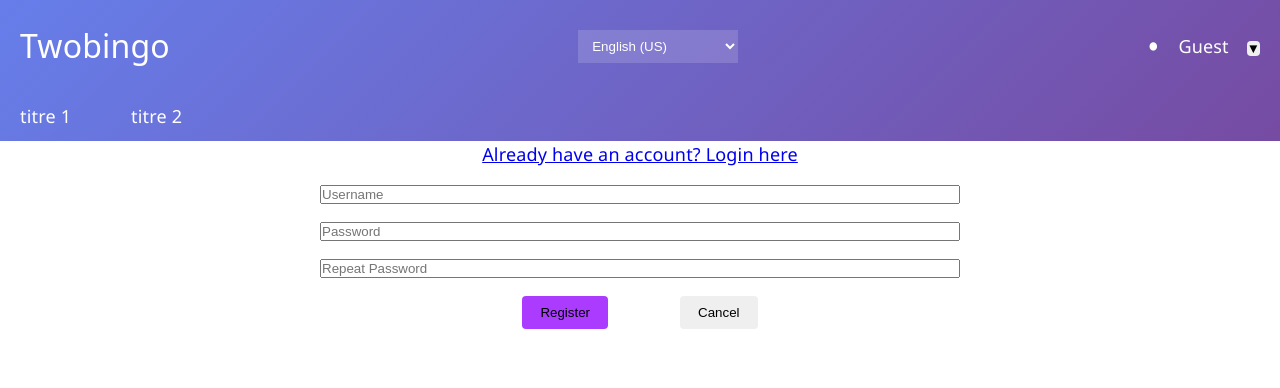
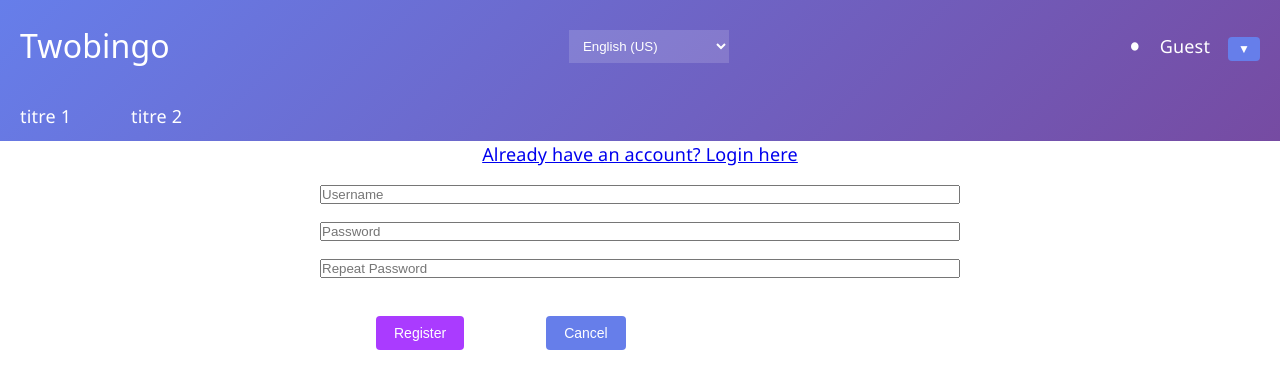
Before and after one commit to arannou/twobingo, a Vue app in the folder frontend/: page /register in a window 1280 px wide. Shown: the top 388 px of the page. Built offline with nearby package versions, Linux system fonts and the light colour scheme.

Commit message:
Add button style

```diff
--- a/frontend/src/App.vue
+++ b/frontend/src/App.vue
@@ -60,6 +60,7 @@ onMounted(() => {
 <style lang="scss">
 
 @use "variables";
+
 * {
   margin: 0;
   padding: 0;
@@ -72,9 +73,18 @@ body {
   min-height: 100vh;
 }
 
+.app {
+  display: flex;
+  flex-direction: column;
+  height: 100vh;
+}
 
 header {
   background: linear-gradient(135deg, #667eea 0%, #764ba2 100%);
+}
+
+main {
+  flex-grow: 2;
 }
 
 .app-header {
--- /dev/null
+++ b/frontend/src/buttons.scss
@@ -0,0 +1,30 @@
+button {
+    background-color: var(--secondary);
+    color: white;
+    border: none;
+    padding: 10px 15px;
+    border-radius: 4px;
+    cursor: pointer;
+    font-size: 14px;
+}
+
+button:hover:not(:disabled) {
+    filter: brightness(110%);
+}
+
+button:disabled {
+    filter: brightness(80%);
+    cursor: not-allowed;
+}
+
+button.small {
+    padding: 5px 10px;
+    font-size: 12px;
+}
+
+.button-group {
+    display: flex;
+    gap: 10px;
+    margin: 20px;
+    flex-wrap: wrap;
+}
--- a/frontend/src/components/Dashboard.vue
+++ b/frontend/src/components/Dashboard.vue
@@ -14,7 +14,7 @@
     </div>
 
     <!-- Controls -->
-    <div v-if="userStore.currentUser.username" class="controls">
+    <div v-if="userStore.currentUser.username" class="button-group">
       <button @click="navigateToCreate" class="primary">
         ➕ {{ t('dashboard.create') }}
       </button>
@@ -113,35 +113,6 @@ onMounted(() => {
   font-family: Arial, sans-serif;
 }
 
-
-.controls {
-  display: flex;
-  gap: 10px;
-  margin-bottom: 20px;
-  flex-wrap: wrap;
-}
-
-.controls button {
-  background-color: var(--secondary);
-  color: white;
-  border: none;
-  padding: 10px 15px;
-  border-radius: 4px;
-  cursor: pointer;
-  font-size: 14px;
-}
-
-.controls button:hover:not(:disabled) {
-  filter: brightness(110%);
-}
-
-.controls button:disabled {
-  filter: brightness(80%);
-  cursor: not-allowed;
-}
-
-
-
 .item-image {
   width: 60px;
   height: 60px;
--- a/frontend/src/components/UserComponents/UserThumbnail.vue
+++ b/frontend/src/components/UserComponents/UserThumbnail.vue
@@ -50,7 +50,7 @@ onMounted(() => {
     </div>
     <!-- dropdown -->
     <div class="user-dropdown" @focusout="evt => closeDropdown(evt)">
-        <button class="dropdown-toggle" @click="toggleDropdown">{{isDropdownOpen ? '▲' : '▼'}}</button>
+        <button class="dropdown-toggle small" @click="toggleDropdown">{{isDropdownOpen ? '▲' : '▼'}}</button>
         <div class="dropdown-menu" v-show="isDropdownOpen" @click="isDropdownOpen = false" >
             <template v-if="!store.currentUser.username">
                 <a href="#" class="dropdown-item" @click="router.push('/login')">{{ t('userThumbnail.login') }}</a>
--- a/frontend/src/style.scss
+++ b/frontend/src/style.scss
@@ -1,4 +1,5 @@
 @use "variables";
+@use "buttons";
 
 :root {
   --text: #6b6375;
@@ -44,7 +45,6 @@
     --accent: #c084fc;
     --accent-bg: rgba(192, 132, 252, 0.15);
     --accent-border: rgba(192, 132, 252, 0.5);
-    --social-bg: rgba(47, 48, 58, 0.5);
     --shadow:
       rgba(0, 0, 0, 0.4) 0 10px 15px -3px, rgba(0, 0, 0, 0.25) 0 4px 6px -2px;
   }
```
